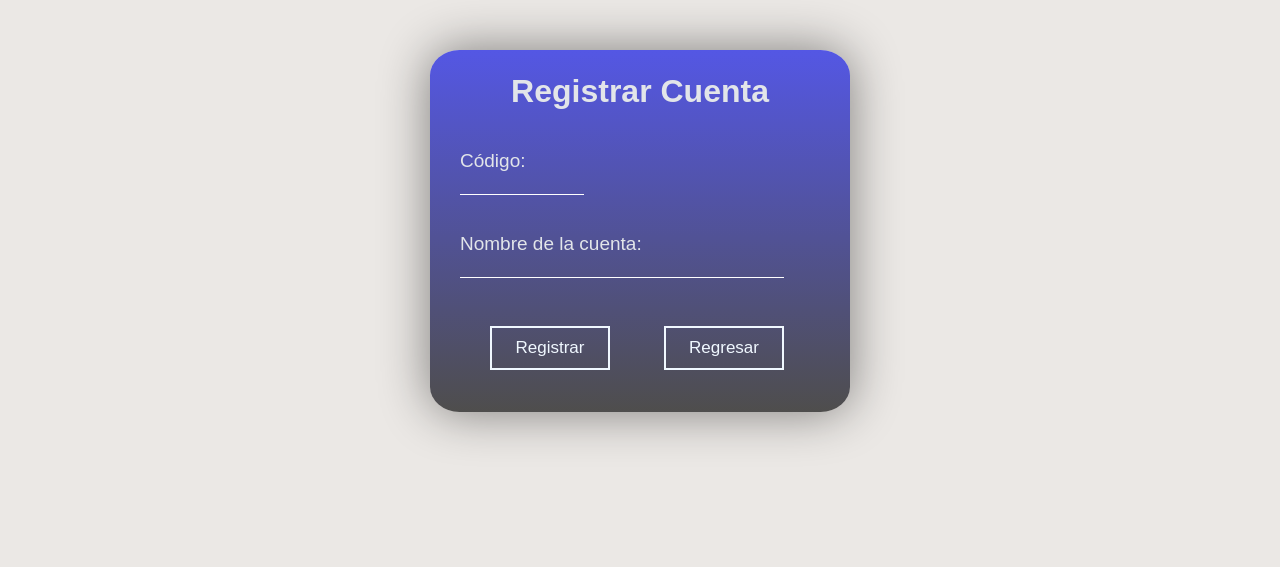
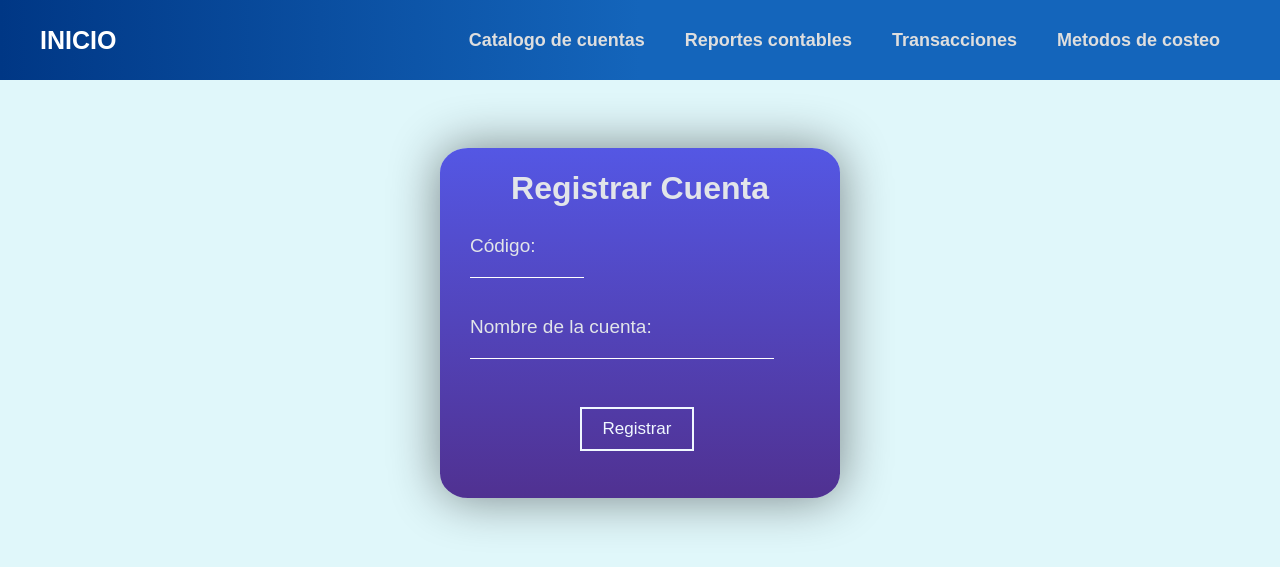
Before and after one commit to Landaverde-04/Proyecto-de-SIC, a Django app: page /catalogo/nueva/ in a window 1280 px wide. Shown: the top 567 px of the page. Run offline with Django 5.2, Linux system fonts and the light colour scheme.

Commit message:
Nuevo menu de acceso aplicado a todos los html

```diff
--- a/SisContable/templates/registrar_cuenta.html
+++ b/SisContable/templates/registrar_cuenta.html
@@ -6,6 +6,7 @@
     <title>Registrar Cuenta</title>
     {% load static %}
     <link rel="stylesheet" href="{% static 'registrar_cuenta.css' %}">
+    <link rel="stylesheet" href="{% static 'menu.css' %}">
     <script>
         // Función para mostrar mensaje de confirmación si hay datos escritos en los campos
         function confirmarRegresar(event) {
@@ -21,7 +22,29 @@
         }
     </script>
 </head>
-<body>
+<body class="cuerpo">
+    <header class="contenedor">
+        <div class="content">
+            <div class="menu container">
+                <a href="{% url 'inicio' %}" onclick="confirmarRegresar(event)" class="logo">INICIO</a>
+                <input type="checkbox" id="menu"/>
+                <label for="menu" class="label-menu">
+                    <img src="{% static 'menu.png' %}" class="menu-icono" alt="">
+                </label>
+                <nav class="navbar">
+                    <ul>
+                        <li><a href="{% url 'catalogo_cuentas' %}" onclick="confirmarRegresar(event)">Catalogo de cuentas</a></li>
+                        <li><a href=""onclick="confirmarRegresar(event)">Reportes contables</a></li>
+                        <li><a href="{% url 'transacciones' %}"onclick="confirmarRegresar(event)">Transacciones</a></li>
+                        <li><a href=""onclick="confirmarRegresar(event)">Metodos de costeo</a></li>
+                    </ul>
+                </nav>
+            </div>
+        </div>
+    </header>
+</body>
+<br>
+<body class="cuerpo-registro">
     <form class="formulario"  method="post">
         <h1>Registrar Cuenta</h1>
         {% csrf_token %}
@@ -34,7 +57,7 @@
 
         <button type="submit">Registrar</button>
         <a href="{% url 'catalogo_cuentas' %}" onclick="confirmarRegresar(event)">
-            <button type="button">Regresar</button>
+
         </a>
     </form>
 
--- a/sistema/settings.py
+++ b/sistema/settings.py
@@ -82,7 +82,7 @@ DATABASES = {
         'USER': 'sic115',
         'PASSWORD': 'sic115',
         'HOST': 'localhost',
-        'PORT': '5432',
+        'PORT': '5435',
     }
 }
 
--- a/static/editar-catalogo.css
+++ b/static/editar-catalogo.css
@@ -1,5 +1,6 @@
 .formulario{
-    background: linear-gradient(rgb(209, 69, 69), #000a);
+    background: linear-gradient(rgb(209, 69, 69), rgb(80,49,145));
+
     width: 350px;
     height: 300px;
     padding: 2px 10px 10px 10px;
@@ -12,6 +13,7 @@ h1{
     text-align: center;
     font-family: sans-serif;
     color: aliceblue;
+    margin: 30px 0 20px 0;
 }
 
 button{
--- /dev/null
+++ b/static/menu.css
@@ -0,0 +1,111 @@
+*{
+    text-decoration: none;
+    list-style: none;
+    padding: 0;
+    margin: 0;
+    box-sizing: border-box;
+    font-family: sans-serif;
+}
+body{
+    background-color: #E0F7FA;
+}
+.cuerpo{
+
+    text-decoration: none;
+}
+
+.container{
+    max-width: 1200px;
+    margin: 0 auto;
+
+}
+
+.content{
+    min-height: 80px;
+    background: linear-gradient(90deg, #003785 0%, #1465bb 50%);
+}
+
+.menu{
+    position: absolute;
+    top: 10px;
+    left: 0;
+    right: 0;
+    display: flex;
+    align-items: center;
+    justify-content: space-between;
+}
+
+.logo{
+    font-size: 25px;
+    color: #ffffff;
+    text-transform: uppercase;
+    font-weight: bold;
+}
+
+.menu .navbar ul li{
+    position: relative;
+    float: left;
+}
+
+.menu .navbar ul li a{
+    font-size: 18px;
+    padding: 20px;
+    color: #dedede;
+    display: block;
+    font-weight: bold;
+}
+
+.menu .navbar ul li a:hover{
+    color: #ffffff;
+}
+
+#menu{
+    display: none;
+}
+
+.menu-icono{
+    width: 25px;
+}
+
+.menu label{
+    cursor: pointer;
+    display: none;
+}
+
+@media(max-width: 991px){
+    .content{
+        min-height: 70px;
+    }
+
+    .menu{
+        top: 0;
+        padding: 20px;
+    }
+
+    .menu label{
+        display: initial;
+    }
+
+    .menu .navbar{
+        position: absolute;
+        top: 100%;
+        left: 0;
+        right: 0;
+        background: linear-gradient(90deg, #003785 0%, #1465bb 50%);
+        display: none;
+    }
+
+    .menu .navbar ul li {
+        width: 100%;
+    }
+
+    #menu:checked ~ .navbar {
+        display: initial;
+    }
+}
+
+.label-menu{
+    text-align: center;
+    margin: 0 0 0 0;
+    font-size: 19px;
+}
--- a/static/registrar_cuenta.css
+++ b/static/registrar_cuenta.css
@@ -2,7 +2,7 @@ p{
     font-family: sans-serif;
 }
 
-body{
+.cuerpo-registro{
     background-color:#ebe8e5;
     margin: auto;
 }
@@ -11,7 +11,7 @@ h1{
     font-family: sans-serif;
     text-align: center;
     color: rgb(226, 229, 233);
-
+    margin: 20px 0 10px 0;
 }
 
 label{
@@ -43,7 +43,7 @@ input{
 }
 
 .formulario{
-    background: linear-gradient(rgb(84, 87, 228), #000a);
+    background: linear-gradient(rgb(84, 87, 228), rgb(80,49,145));
     /*background-color: rgb(84, 87, 228);*/
     width: 400px;
     height: 350px;
@@ -57,7 +57,7 @@ button{
     font-family: sans-serif;
     width: 30%;
     text-align: center;
-    margin: 10px 0px 0 50px;
+    margin: 10px 0px 0 130px;
     color: aliceblue;
     background-color: transparent;
     border: aliceblue 2px solid;
```
Also changed, not shown: SisContable/templates/catalogo_cuentas.html (+23 -14 lines), SisContable/templates/editar_catalogo.html (+22 -0 lines), SisContable/templates/inicio.html (+23 -11 lines), SisContable/templates/nueva_transaccion.html (+23 -0 lines), SisContable/templates/transacciones.html (+24 -7 lines), static/catalogo-cuentas.css (+0 -16 lines), static/menu.png (added).
